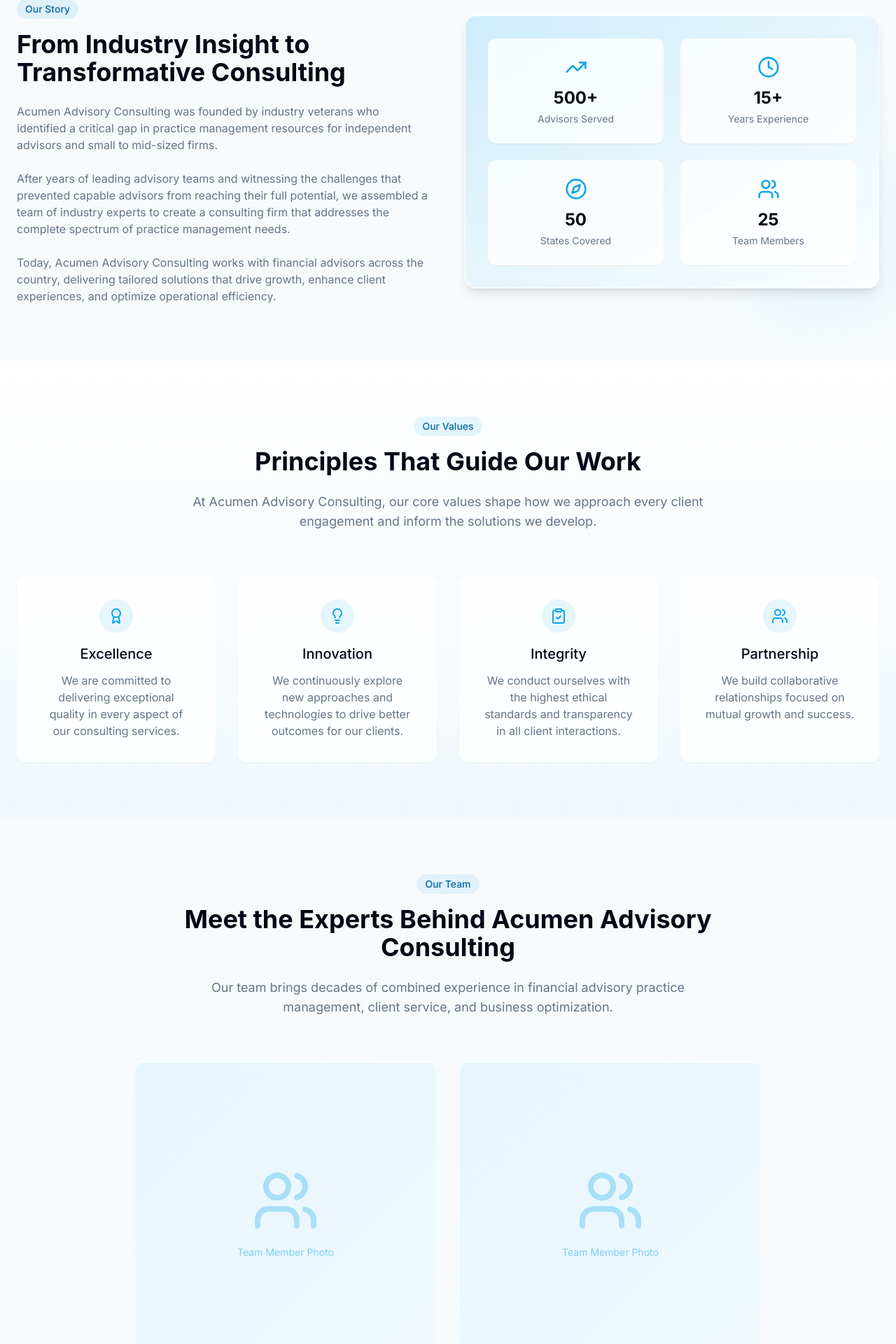
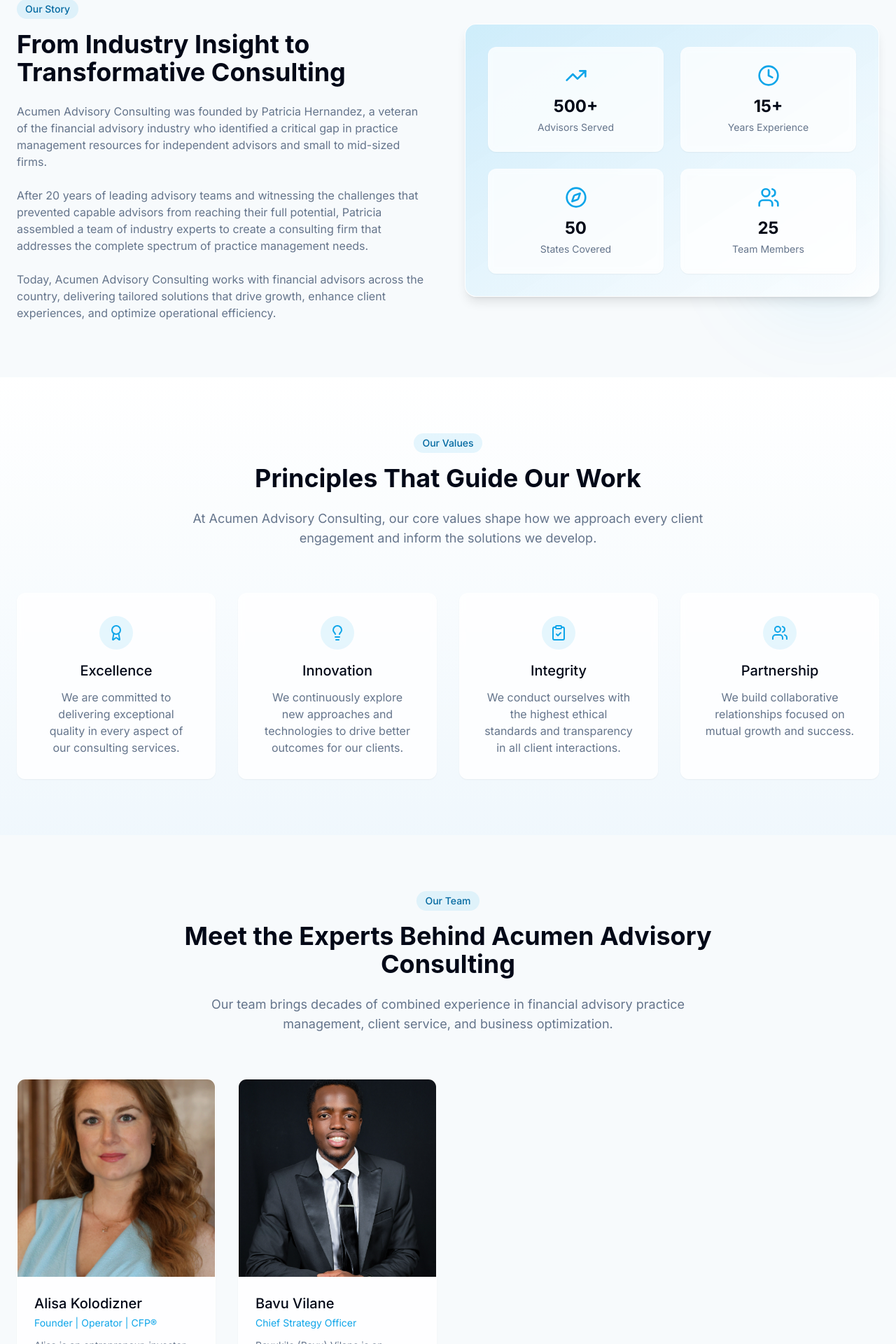
Before and after one commit to Glynac-AI/Acumen, a React (Vite) app: page /about in a window 1280 px wide. Shown: the part 653-2573 px from the top of the page at 70% size. Built offline with nearby package versions, Linux system fonts and the light colour scheme.

Commit message:
Update About.tsx

```diff
--- a/src/pages/About.tsx
+++ b/src/pages/About.tsx
@@ -58,6 +58,7 @@ const About = () => {
       image: "/img/bavu-vilane.png"
     }
   ];
+
   return (
     <div className="min-h-screen pt-20">
       {/* Hero Section */}
@@ -91,12 +92,13 @@ const About = () => {
                 From Industry Insight to Transformative Consulting
               </h2>
               <p className="text-muted-foreground mb-6">
-                Acumen Advisory Consulting was founded by industry veterans who identified a critical gap in practice management resources
+                Acumen Advisory Consulting was founded by Patricia Hernandez, a veteran of the financial
+                advisory industry who identified a critical gap in practice management resources
                 for independent advisors and small to mid-sized firms.
               </p>
               <p className="text-muted-foreground mb-6">
-                After years of leading advisory teams and witnessing the challenges that
-                prevented capable advisors from reaching their full potential, we assembled
+                After 20 years of leading advisory teams and witnessing the challenges that
+                prevented capable advisors from reaching their full potential, Patricia assembled
                 a team of industry experts to create a consulting firm that addresses the complete
                 spectrum of practice management needs.
               </p>
@@ -191,20 +193,19 @@ const About = () => {
             </p>
           </div>
 
-          <div className="grid grid-cols-1 md:grid-cols-2 gap-8 max-w-4xl mx-auto">
+          <div className="grid grid-cols-1 md:grid-cols-2 lg:grid-cols-4 gap-8">
             {team.map((member, index) => (
               <div
                 key={index}
                 className="glass-card rounded-xl overflow-hidden animate-fade-up"
                 style={{ animationDelay: `${0.1 + (index * 0.1)}s` }}
               >
-                <div className="aspect-square relative overflow-hidden bg-gradient-to-br from-ph/10 to-ph/5">
-                  <div className="flex items-center justify-center h-full">
-                    <div className="text-center">
-                      <Users className="w-24 h-24 text-ph/30 mx-auto mb-4" />
-                      <p className="text-ph/50 text-sm">Team Member Photo</p>
-                    </div>
-                  </div>
+                <div className="aspect-square relative overflow-hidden">
+                  <img
+                    src={member.image}
+                    alt={member.name}
+                    className="w-full h-full object-cover transition-transform duration-500 hover:scale-105"
+                  />
                 </div>
                 <div className="p-6">
                   <h3 className="text-xl font-medium mb-1">{member.name}</h3>
```
